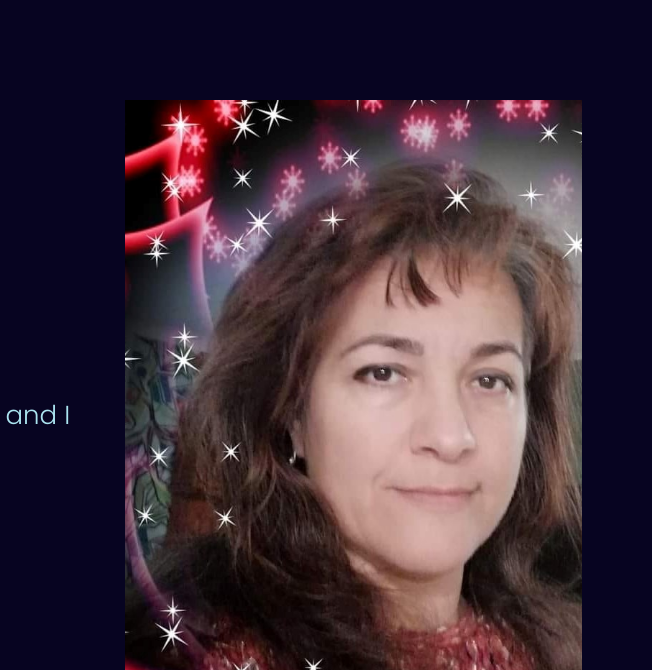
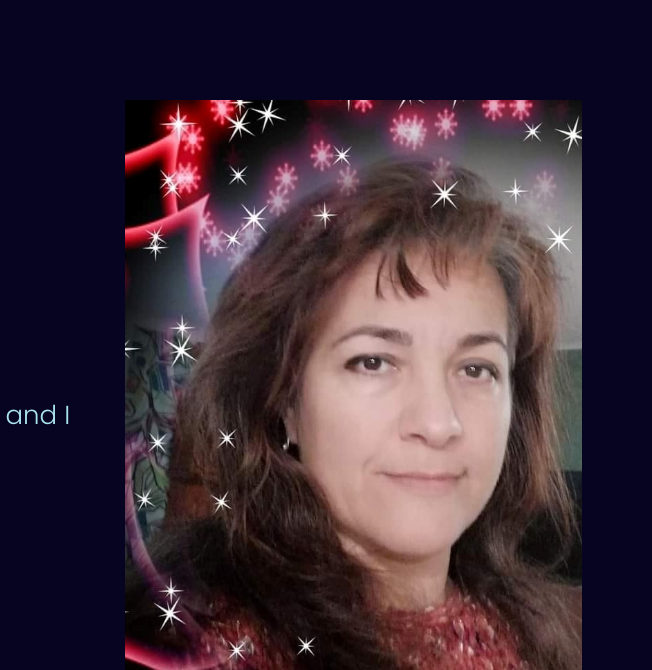
Before and after one commit to natlee77/CVportfolio, a plain HTML site: page index.html in a window 1280 px wide. Shown: the part 130-800 px from the top of the page, 628-1280 px from the left. Drawn offline with Linux system fonts and the light colour scheme; a script that the page names is missing; a web font is replaced by a local one.

Commit message:
Update index.html

```diff
--- a/index.html
+++ b/index.html
@@ -86,7 +86,7 @@
                  </div>
                  <div class="col-lg-5">
                     <div class="about_me_image wow fadeInUp" data-wow-delay="0.2s" style="visibility: visible; animation-delay: 0.2s; animation-name: fadeInUp;">
-                       <img     src="assets/images/me.jpg" class="attachment-full size-full" alt="about me image" height="351" width="520">
+                       <img     src="assets/images/me.jpg" class="attachment-full size-full" alt="about me image"   width="500">
                        <!-- <hr class="style-six"> -->
                     </div>
                  </div>
```
